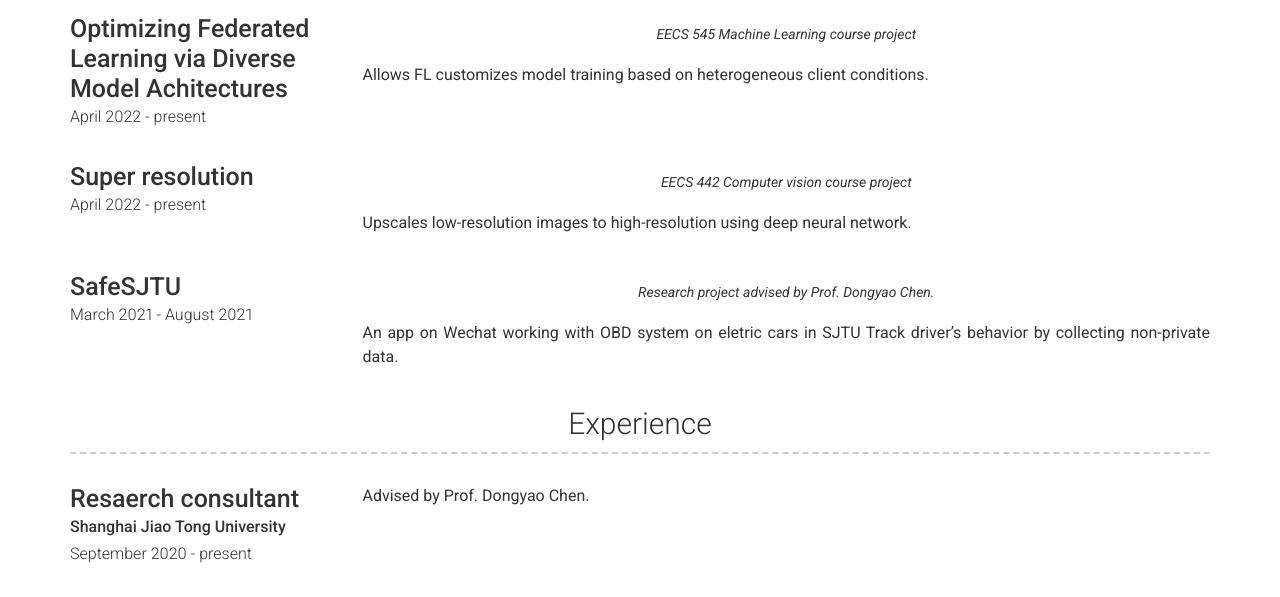
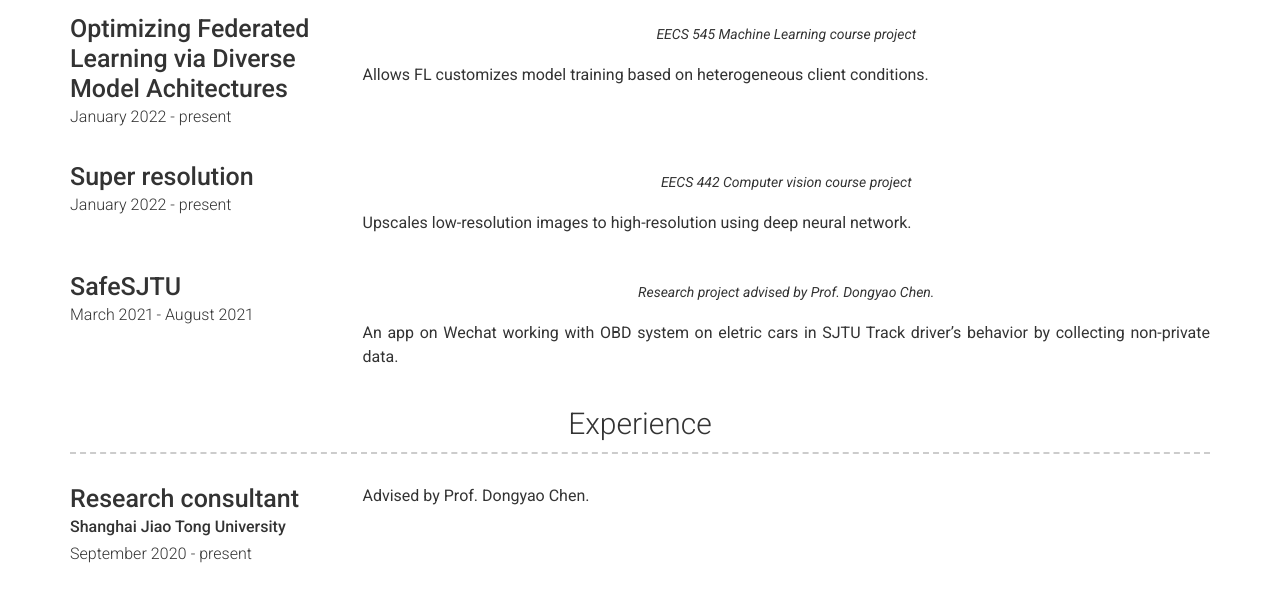
Before and after one commit to ISTHATDISTANCE/isthatdistance.github.io, a Jekyll site: the page built from index.md, in a window 1280 px wide. Shown: the part 616-1213 px from the top of the page. Built offline with Jekyll 4.4.1, drawn with Linux system fonts in a browser that asks for light colours; nearby versions of some CDN libraries.

Commit message:
typo fix

```diff
--- a/_config.yml
+++ b/_config.yml
@@ -69,7 +69,7 @@ content:
     content:
       - layout: left
         title: Optimizing Federated Learning via Diverse Model Achitectures
-        caption: April 2022 - present
+        caption: January 2022 - present
         # link: Link to project (eg. sproogen.github.io/modern-resume-theme)(optional)
         # link_text: Link Text
         # additional_links:
@@ -85,7 +85,7 @@ content:
           Allows FL customizes model training based on heterogeneous client conditions.
       - layout: left
         title: Super resolution
-        caption: April 2022 - present
+        caption: January 2022 - present
         quote: >
           EECS 442 Computer vision course project
         description: |
@@ -102,7 +102,7 @@ content:
     layout: list
     content:
       - layout: left
-        title: Resaerch consultant
+        title: Research consultant
         sub_title: Shanghai Jiao Tong University
         caption: September 2020 - present
         # link: Link to company (optional)
```
